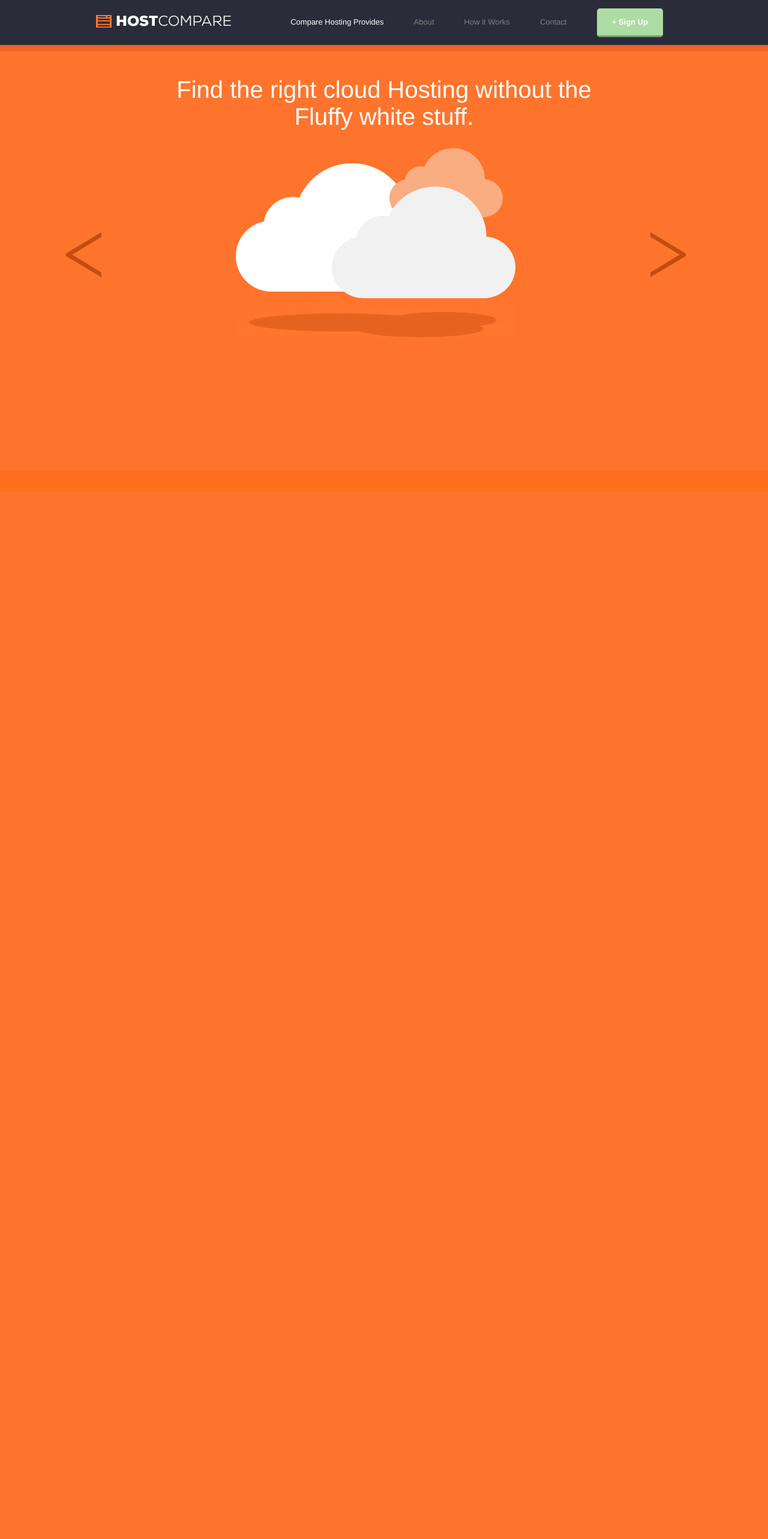
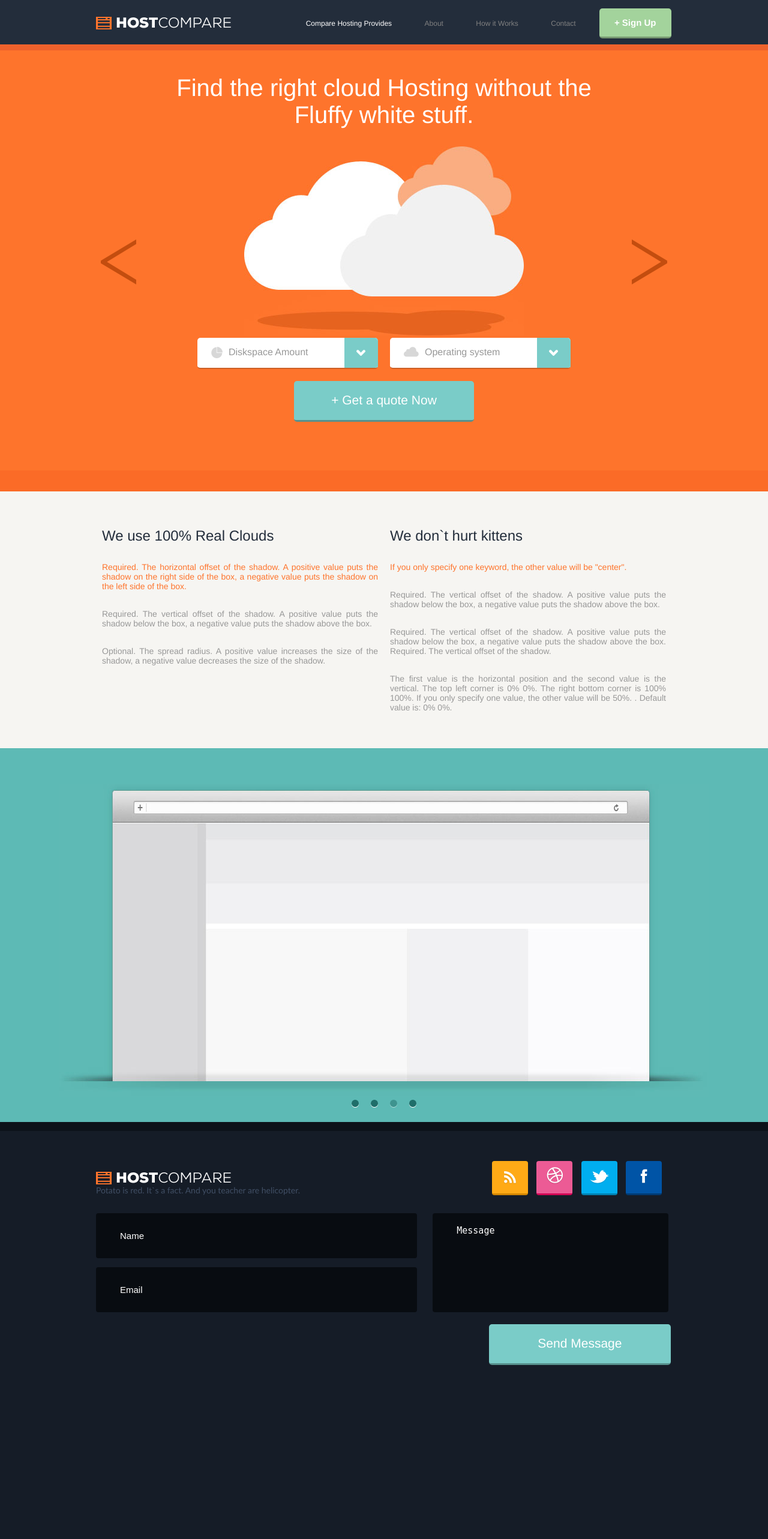
Before and after one commit to mk-maxxx1387/php-tasks, a PHP site: page / in a window 1280 px wide. Shown: the whole page at 60% size. Before the commit the page ends 820 px from the top, so only its background shows below. Run offline with PHP 8.4, Linux system fonts and the light colour scheme.

Commit message:
Finish orange site

```diff
--- a/orange-site/index.html
+++ b/orange-site/index.html
@@ -6,9 +6,9 @@
 	<meta name="viewport" content="width=device-width, initial-scale=1.0">
 </head>
 <body>
-	<div class="global-wrap">
-		<header class="global-header">
-			<div class="main-logo" >
+	<header class="global-header global-wrap">
+		<div class="global-wrap-container">
+			<div class="main-logo">
 				<img src="./images/logo.png">
 			</div>
 			<nav class="global-menu">
@@ -17,15 +17,18 @@
 					<li><a href="#">About</a></li>
 					<li><a href="#">How it Works</a></li>
 					<li><a href="#">Contact</a></li>
-					<li class="global-menu-signup"><a href="#">+ Sign Up</a></li>
 				</ul>
 			</nav>
-		</header>
-		<content>
-			<div class="content-el-orange">
+			<div class="global-header-signup"><a href="#">+ Sign Up</a></div>
+		</div>
+	</header>
+	<content>
+		<div class="content-el-orange">
+			<div class="global-wrap-container">
 				<div class="el-orange-title">
-					<span>Find the right cloud Hosting without the</span><br>
-					<span>Fluffy white stuff.</span>
+					<p>Find the right cloud Hosting without the
+					Fluffy white stuff.</p>
+
 				</div>
 				<div class="el-orange-slider">
 					<div class="el-orange-slider-arrow">
@@ -38,13 +41,149 @@
 						<img src="./images/header_slide_arrow_right.png">
 					</div>
 				</div>
-				<div class="el-orange-sel"></div>
+				<div class="el-orange-sel">
+					<select id="" name="discspace-amount" class="discspace-sel">
+						<option disabled>Discspace amount</option>
+						<option value="10">10 GB</option>
+						<option value="20">20 GB</option>
+						<option value="50">50 GB</option>
+						<option value="100">100 GB</option>
+					</select>
+					<select id="" name="oper-system" class="os-sel">
+						<option disabled>Operating system</option>
+						<option value="10">Windows</option>
+						<option value="20">Linux</option>
+						<option value="50">Unix</option>
+						<option value="100">Mac OS</option>
+					</select>
+					<div class="el-orange-sel-col">
+						<div class="custom-sel">
+							<div class="custom-sel-placeholder">
+								<div>
+									<img src="./images/disk_usage_-ico.png">
+								</div>
+								<div>
+									<span>Diskspace Amount</span>
+								</div>
+							</div>
+							<div class="dropdown-arrow-closed"></div>
+						</div>
+					</div>
+					<div class="el-orange-sel-col">
+						<div class="custom-sel">
+							<div class="custom-sel-placeholder">
+								<div>
+									<img src="./images/sky_ico.png">
+								</div>
+								<div>
+									<span>Operating system</span>
+								</div>
+							</div>
+							<div class="dropdown-arrow-closed"></div>
+						</div>
+					</div>
+				</div>
+				<div class="el-orange-sel-button">
+					<a href="#">+ Get a quote Now</a>
+				</div>
 			</div>
-			<div class="content-element-white"></div>
-			<div class="content-element-blue"></div>
-		</content>
-		<footer class="global-footer"></footer>
-	</div>
+		</div>
+		<div class="content-element-white">
+			<div class="global-wrap-container">
+				<div class="content-element-white-col">
+					<h2>We use 100% Real Clouds</h2>
+					<p class="white-col-orange-text">Required. The horizontal offset of the shadow. A positive value puts the shadow on the right side of the box, a negative value puts the shadow on the left side of the box.</p>
+					<p>Required. The vertical offset of the shadow. A positive value puts the shadow below the box, a negative value puts the shadow above the box.</p>
+					<p>Optional. The spread radius. A positive value increases the size of the shadow, a negative value decreases the size of the shadow.</p>
+				</div>
+				<div class="content-element-white-col">
+					<h2>We don`t hurt kittens</h2>
+					<p class="white-col-orange-text">If you only specify one keyword, the other value will be "center".</p>
+					<p>Required. The vertical offset of the shadow. A positive value puts the shadow below the box, a negative value puts the shadow above the box.</p>
+					<p>Required. The vertical offset of the shadow. A positive value puts the shadow below the box, a negative value puts the shadow above the box. Required. The vertical offset of the shadow.</p>
+					<p>The first value is the horizontal position and the second value is the vertical. The top left corner is 0% 0%. The right bottom corner is 100% 100%. If you only specify one value, the other value will be 50%. . Default value is: 0% 0%.</p>
+				</div>
+			</div>
+		</div>
+		<div class="content-element-blue">
+			<div class="global-wrap-container">
+				<div class="content-element-blue-img">
+					<img src="./images/footer_slide_1.jpg">
+				</div>
+				<div class="content-element-blue-dots">
+					<ul>
+						<li>
+							<a href="#">
+								<img src="./images/points_slider_bg.png">
+							</a>
+						</li>
+						<li>
+							<a href="#">
+								<img src="./images/points_slider_bg.png">
+							</a>
+						</li>
+						<li>
+							<a href="#">
+								<img src="./images/current_points_slider_bg.png">
+							</a>
+						</li>
+						<li>
+							<a href="#">
+								<img src="./images/points_slider_bg.png">
+							</a>
+						</li>
+					</ul>
+				</div>
+			</div>
+		</div>
+	</content>
+	<footer class="global-footer">
+		<div class="global-wrap-container">
+			<div class="footer-title">
+				<div class="footer-logo-title">
+					<img src="./images/logo.png">
+					<p>Potato is red. It`s a fact. And you teacher are helicopter.</p>
+				</div>
+				<div class="footer-follow-buttons">
 
+					<a href="#" class="fa fa-rss">
+						<img src="./images/social_1_ico.png">
+					</a>
+
+					<a href="#" class="fa fa-dribbble">
+						<img src="./images/social_2_ico.png">
+					</a>
+
+					<a href="#" class="fa fa-twitter">
+						<img src="./images/social_3_ico.png">
+					</a>
+
+					<a href="#" class="fa fa-facebook">
+						<img src="./images/social_4_ico.png">
+					</a>
+				</div>
+			</div>
+		</div>
+		<div class="global-wrap-container">
+			<div class="footer-feedback-form">
+				<form action="#" method="post">
+					<div class="feedback-form-flds">
+						<div>
+							<input type="text" name="name" class="footer-fld-inp" placeholder="Name">
+							<input type="email" name="email" class="footer-fld-inp" placeholder="Email">
+						</div>
+						<div>
+							<textarea name="message" class="footer-fld-inp" placeholder="Message"></textarea>
+						</div>
+					</div>
+					<div class="feedback-form-submit">
+						<div class="feedback-submit-butt">
+							<a href="#">Send Message</a>
+						</div>
+					</div>
+				</form>
+			</div>
+		</div>
+	</footer>
 </body>
 </html>
--- a/orange-site/styles/style.css
+++ b/orange-site/styles/style.css
@@ -25,30 +25,60 @@ body{
 	visibility: hidden;
 	display: block;
 	font-size: 0;
-    content: " ";
-    clear: both;
-    height: 0;
+	content: " ";
+	clear: both;
+	height: 0;
 }
 .global-wrap{
 	min-width: 320px;
 	width: 100%;
 }
 
+.global-wrap-container{
+	position: relative;
+	width: 75%;
+	margin: 0 auto;
+	height: auto;
+	display: table;
+}
+
+
+.main-logo{
+
+}
+
+.main-logo img{
+	margin: -6px 0;
+}
+
+.global-menu ul{
+	list-style-type: none;
+	text-align: center;
+}
+
 .global-menu a{
-	font-size: 13px;
+	display: table-cell;
+	font-size: 12px;
 	color: gray;
 }
 
 .global-menu-selected a{
 	color: white;
 }
+.global-header-signup{
+	margin-right: -15px;
+}
 
-.global-menu-signup a{
-	font-weight: bold;
+
+.global-header-signup a{
+	display: table-cell;
 	padding: 15px 25px;
 	border-bottom: 3px solid #779871;
 	border-radius: 5px;
-	background: #acdca3 1px;
+	background: #a3d39c 1px;
+	text-align: center;
+	font-weight: bold;
+	font-size: 15px;
 	color: white;
 }
 
@@ -56,97 +86,335 @@ body{
 	background: #fe742c;
 	height: 700px;
 	border-top: 10px solid #ef622c;
-	border-bottom: 35px solid #fd701d;
+	border-bottom: 35px solid #fb6b27;
 }
 
 .el-orange-title{
-	padding-top: 42px;
+	padding-top: 40px;
 	text-align: center;
 	color: white;
 	font-size: 40px;
+	margin: 0 auto;
+	width: 80%;
+}
 
+.el-orange-slider{
+	display: table;
+	margin: 0 auto;
+	padding-top: 30px;
+}
+
+.el-orange-slider div{
+	display: table-cell;
+	vertical-align: middle;
+}
+
+.el-orange-slider-img{
+	padding: 0 180px;
+}
+
+.el-orange-slider-arrow{
+
+	padding-top: 70px;
+}
+
+.el-orange-slider-arrow img{
+	cursor: pointer;
+}
+
+.discspace-sel,.os-sel{
+	display: none;
+}
+
+.el-orange-sel{
+	margin: 0 auto;
+	padding-bottom: 20px;
+	display: table;
+}
+
+.el-orange-sel-col{
+	display: table-cell;
+	padding: 0 10px;
+}
+
+.el-orange-sel-button{
 
 }
 
-.el-orange-slider-arrow img{
-	padding-bottom: 100px;
+.el-orange-sel-button a{
+	font-size: 21px;
+	color: white;
+	display: block;
+	margin: 0 auto;
+	padding-top: 20px;
+	text-align: center;
+	background-color: #7accc8;
+	border-bottom: 3px solid #57908d;
+	border-radius: 5px;
+	height: 45px;
+	width: 300px;
+}
+
+.custom-sel{
+	display: table;
+	background: white;
+	width: 300px;
+	height: 50px;
+	border-bottom: 2px solid #cc6026;
+	border-right: 1px solid #7accc8;
+	border-radius: 5px;
+	overflow: hidden;
+	float: left;
+}
+
+.custom-sel .dropdown-arrow-closed{
+	cursor: pointer;
+	display: table-cell;
+	height: 50px;
+	width: 55px;
+	/*background: #7accc8;*/
+	background: url("../images/select_arrow_bottom.png") no-repeat center;
+	background-color: #7accc8;
+}
+
+.custom-sel .custom-sel-placeholder{
+	display: table;
+	padding-top: 15px;
+	padding-left: 23px;
+	color: #989898;
+}
+
+.custom-sel .custom-sel-placeholder div{
+	display: table-cell;
 
 }
 
-.el-orange-slider-img div{
-	display: inline-table;
+.custom-sel .custom-sel-placeholder div:first-child{
+	vertical-align: bottom;
+	padding-right: 10px;
+}
+
+.content-element-white{
+	background-color: #f6f5f2;
+}
+
+.content-element-white .content-element-white-col{
+	display: table-cell;
+	width: 40%;
+	padding: 60px 10px;
+}
+
+.content-element-white-col h2{
+	font-weight: 100;
+	color: #232d3b;
+	padding-bottom: 30px;
+}
+
+.content-element-white-col  .white-col-orange-text{
+	color: #fe742c;
+}
+
+.content-element-white-col p{
+	font-size: 14px;
+	color: #989898;
+	padding-bottom: 30px;
+	text-align: justify;
+}
+
+.content-element-white-col p:last-child{
+	padding-bottom: 0px;
 }
 
 
-.el-orange-slider div{
-	display: inline-table;
-	padding: 30px 110px;
+.content-element-blue{
+	background-color: #5dbab5;
 }
 
-.el-orange-sel{
+.content-element-blue-img{
+	padding-top: 60px;
+}
 
+.content-element-blue-dots{
+	padding-bottom:
+}
+
+.content-element-blue-dots ul{
+	display: table;
+	list-style-type: none;
+	table-layout: fixed;
+	margin: 0 auto;
+}
+
+.content-element-blue-dots ul li{
+	display: table-cell;
+	padding: 0px 10px;
+	padding-bottom: 20px;
+
+}
+
+.global-footer{
+	background: #151c27;
+	border-top: 15px solid rgb(13, 19, 26);
+	padding-top: 50px;
+	height: 630px;
+}
+
+.footer-title{
+	margin: 20px 0px;
+	display: table-row;
+}
+
+.footer-title .footer-logo-title{
+	display: table-cell;
+	color: #414f65;
+	font-family: Optima, Segoe, "Segoe UI", Candara, Calibri, Arial, sans-serif;
+	font-size: 14px;
+	font-style: normal;
+	font-variant: normal;
+	font-weight: 500;
+	line-height: 15.4px;
+}
+
+.footer-title .footer-follow-buttons{
+	display: table-cell;
+	padding-left: 300px;
+}
+
+.fa-rss{
+	background-color: rgb(255, 170, 22);
+	border-bottom: 3px solid rgb(211, 134, 0);
+}
+
+.fa-dribbble{
+	background-color: rgb(236, 91, 149);
+	border-bottom: 3px solid rgb(211, 0, 84);
+}
+
+.fa-twitter{
+	background-color: rgb(0, 174, 239);
+	border-bottom: 3px solid rgb(0, 129, 177);
+}
+
+.fa-facebook{
+	background-color: rgb(0, 84, 166);
+	border-bottom: 3px solid rgb(0, 58, 114);
+}
+
+.footer-follow-buttons .fa{
+	padding: 10px 10px 7px 10px;
+	display: inline-block;
+	width: 40px;
+	margin-left: 10px;
+	text-align: center;
+	text-decoration: none;
+	font-size: 32px;
+	border-radius: 4px;
+}
+
+.footer-fld-inp {
+	background-color: rgb(8, 12, 17);
+	border-radius: 4px;
+	border: 0px;
+	width: 495px;
+	height: 75px;
+	padding-left: 40px;
+	color: white;
+	font-size: 15px;
+}
+
+textarea.footer-fld-inp {
+	width: 353px;
+	height: 145px;
+	padding-top: 20px;
+	resize: none;
+}
+
+.feedback-form-flds .footer-fld-inp::-webkit-input-placeholder{
+	color: white;
+}
+
+.feedback-form-flds{
+	padding-top: 30px;
+}
+
+.feedback-form-flds div{
+	display: inline-block;
+	vertical-align: top;
+}
+
+.feedback-form-flds div:first-child{
+	width: 58%;
+}
+
+.feedback-form-flds div:first-child .footer-fld-inp{
+	margin-bottom: 15px;
+}
+
+.feedback-form-submit{
+	display: inline-block;
+	width: 100%;
+}
+
+.feedback-form-submit .feedback-submit-butt{
+	margin: 5px 68%;
+	width: 32%;
+}
+
+.feedback-form-submit .feedback-submit-butt a{
+	font-size: 21px;
+	color: white;
+	display: block;
+	margin: 0 auto;
+	padding-top: 20px;
+	text-align: center;
+	background-color: #7accc8;
+	border-bottom: 3px solid #57908d;
+	border-radius: 5px;
+	height: 45px;
+	width: 303px;
 }
 
 @media (max-width: 677px) {
 	.global-menu, .main-logo{
-		float: none;
 		margin: 0 auto;
 	}
-	.global-menu ul{
-		list-style-type: none;
-	}
 
-	.global-menu li{
-		text-align: center;
-		padding: 2px 25px;
+	.global-menu ul li{
+		display: block;
+		padding: 0 10px;
 	}
 	.global-header{
-		background-color: #2b2c3a;
+		background-color: #232d3b;
 		height: auto;
 	}
 }
 
 @media (min-width: 678px) and (max-width: 979px) {
-	.global-menu ul{
-		list-style-type: none;
-	}
-
-	.global-menu li{
-		text-align: center;
-		padding: 2px 25px;
+	.global-menu ul li{
+		display: block;
+		padding: 0 10px;
 	}
 	.global-header{
-		background-color: #2b2c3a;
+		background-color: #232d3b;
 		height: auto;
 	}
 }
 
 @media(min-width: 980px){
-	.main-logo{
-		float: left;
-		padding-left:160px;
-		/*padding-right: 120px;*/
-	}
-
 	.global-header{
-		padding-top: 25px;
-		background-color: #2b2c3a;
-		height: 50px;
+		background-color: #232d3b;
+		padding-top: 14px;
+		height: 60px;
 	}
 
 	.global-menu{
-		float: right;
-		padding-right: 150px;
-	}
-	.global-menu ul{
-		display: table;
-		list-style-type: none;
-		table-layout: fixed;
+		display: table-cell;
+	/*float: right;
+	padding-right: 150px;*/
 	}
 
-	.global-menu li{
-		display: table-cell;
-		text-align: center;
-		padding: 2px 25px;
+	.global-menu ul li{
+		display: inline;
+		padding-left: 50px;
 	}
 }
```
